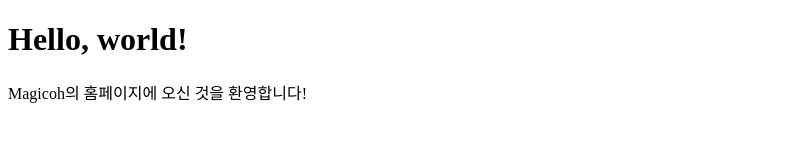
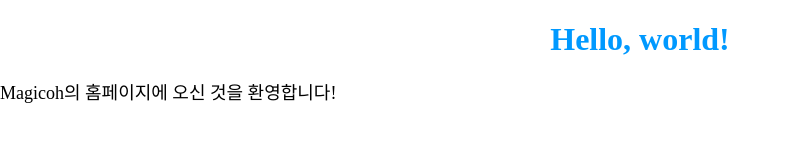
Before and after one commit to magicoh-john/MyFirstWebsite, a plain HTML site: page index.html in a window 1280 px wide. Shown: the whole page, without its empty margins (0-788 px from the left). Drawn offline with Linux system fonts and the light colour scheme.

Commit message:
style sheet 추가

```diff
--- a/index.html
+++ b/index.html
@@ -2,6 +2,7 @@
 <html>
   <head>
     <title>Hello, world!</title>
+    <link rel="stylesheet" href="style.css">
   </head>
   <body>
     <h1>Hello, world!</h1>
--- /dev/null
+++ b/style.css
@@ -0,0 +1,18 @@
+body {
+  margin: 0;
+  padding: 0;
+  font-size: 18px
+}
+
+.container{
+  margin: 0 auto;
+  padding: 2rem 4rem;
+  max-width: 450px;
+}
+
+h1 {
+  font-size: 2rem;
+  text-align: center;
+  color: #0099ff;
+  margin-bottom: 20px;
+}
```
